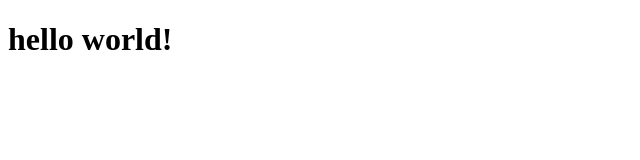
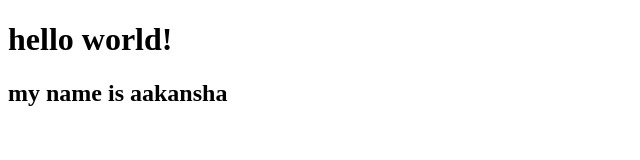
Before and after one commit to aakanshaprasad/Expense_Tracker, a plain HTML site: page index.html in a window 1280 px wide. Shown: the whole page, without its empty margins (0-640 px from the left). Drawn offline with Linux system fonts and the light colour scheme.

Commit message:
updated body

```diff
--- a/index.html
+++ b/index.html
@@ -7,5 +7,6 @@
 </head>
 <body>
     <h1>hello world!</h1>
+    <h2>my name is aakansha</h2>
 </body>
 </html>
```
